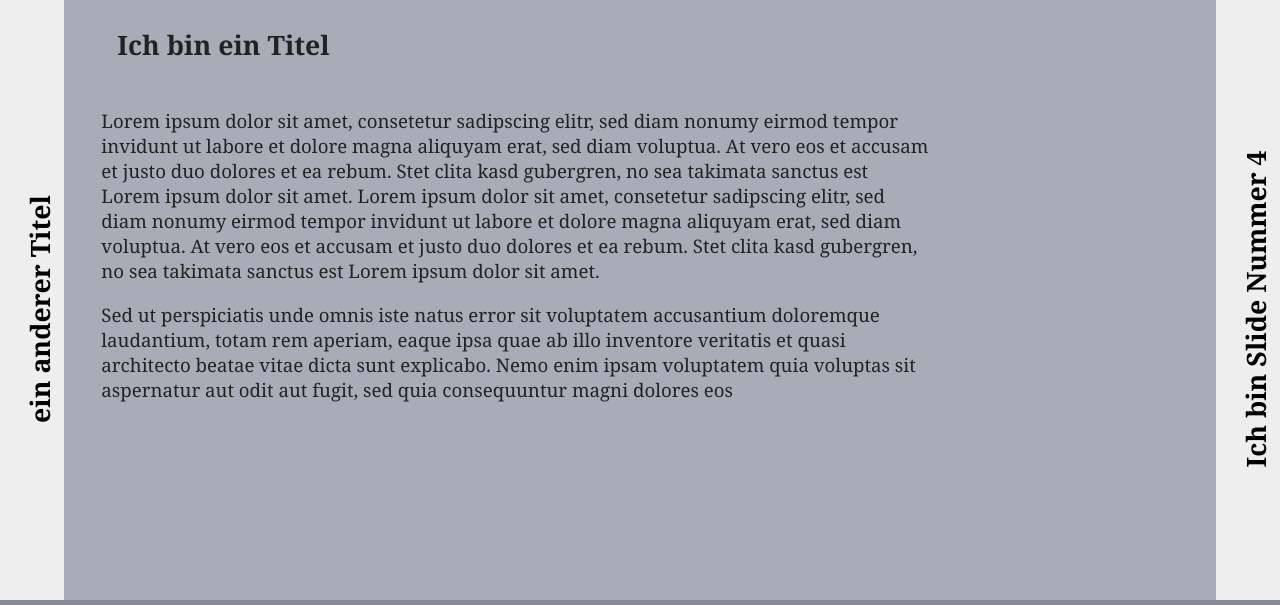
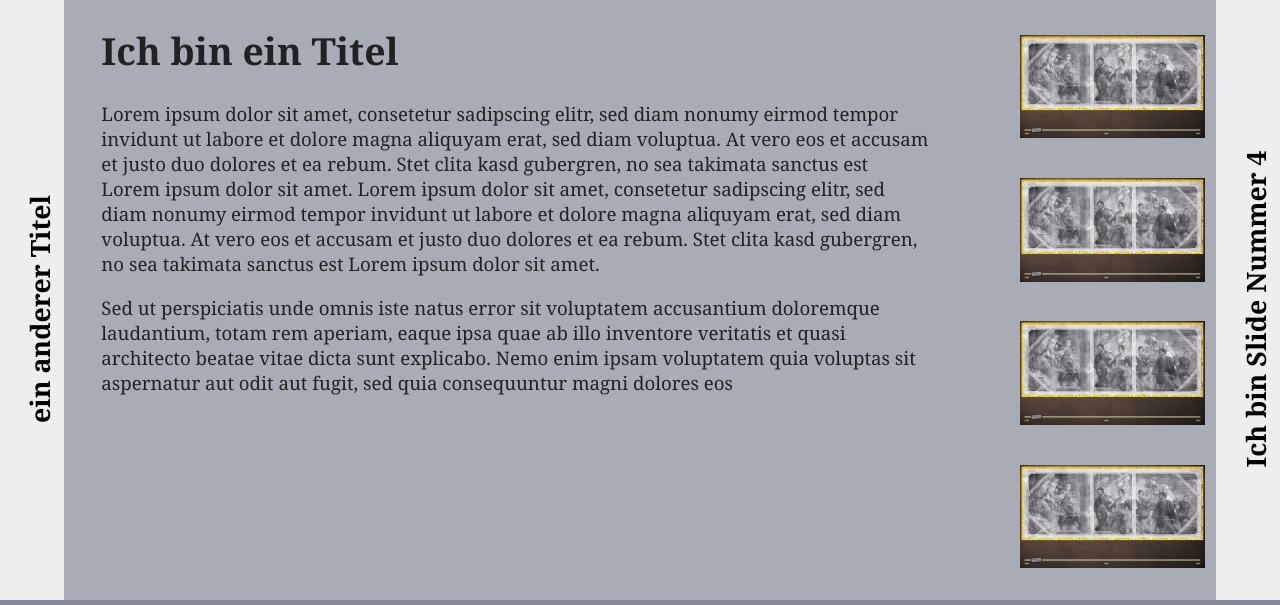
Before and after one commit to mszalomski/VeroneseRestauration, a plain HTML site: page index.html in a window 1280 px wide. Drawn offline with Linux system fonts and the light colour scheme.

Commit message:
picture sidebar

```diff
--- a/index.html
+++ b/index.html
@@ -26,6 +26,7 @@
 			<div class="carousel_title_min"><p>ein anderer Titel</p></div>
 			<div class="carousel_content_hidden">
 				<div class="info_content">
+					<h1>ein anderer Titel</h1>
 					<p>Lorem ipsum dolor sit amet, consetetur sadipscing elitr, sed diam nonumy eirmod tempor invidunt ut labore et dolore magna aliquyam erat, sed diam voluptua. At vero eos et accusam duo . kasd , no sanctus ipsum amet. Lorem , consetetur , nonumy eirmod tempor invidunt ut dolore aliquyam eratsed voluptuaAt eos accusam justo dolores ea . clita  gubergren, no sea takimata sanctus est Lorem ipsum dolor sit amet.</p>
 					<p>Sed ut perspiciatis unde omnis iste natus error  explicabo. Nemo enim ipsam voluptatem quia voluptas sit aspernatur aut odit aut fugit, sed quia consequuntur magni dolores eos </p>
 				</div>
@@ -37,11 +38,16 @@
 			<div class="carousel_title_active"><p>Ich bin ein Titel</p></div>
 			<div class="carousel_content_active">
 				<div class="info_content">
+					<h1>Ich bin ein Titel</h1>
 					<p>Lorem ipsum dolor sit amet, consetetur sadipscing elitr, sed diam nonumy eirmod tempor invidunt ut labore et dolore magna aliquyam erat, sed diam voluptua. At vero eos et accusam et justo duo dolores et ea rebum. Stet clita kasd gubergren, no sea takimata sanctus est Lorem ipsum dolor sit amet. Lorem ipsum dolor sit amet, consetetur sadipscing elitr, sed diam nonumy eirmod tempor invidunt ut labore et dolore magna aliquyam erat, sed diam voluptua. At vero eos et accusam et justo duo dolores et ea rebum. Stet clita kasd gubergren, no sea takimata sanctus est Lorem ipsum dolor sit amet.</p>
 					<p>Sed ut perspiciatis unde omnis iste natus error sit voluptatem accusantium doloremque laudantium, totam rem aperiam, eaque ipsa quae ab illo inventore veritatis et quasi architecto beatae vitae dicta sunt explicabo. Nemo enim ipsam voluptatem quia voluptas sit aspernatur aut odit aut fugit, sed quia consequuntur magni dolores eos </p>
 				</div>
 				<div class="picture_slider">
-
+					<img src="images/mockup1.jpg" class="thumbnail" />
+					<img src="images/mockup1.jpg" class="thumbnail" />
+					<img src="images/mockup1.jpg" class="thumbnail" />
+					<img src="images/mockup1.jpg" class="thumbnail" />
+					<img src="images/mockup1.jpg" class="thumbnail" />
 				</div>
 			</div>
 		</div>
--- a/scripts/veronese_main.js
+++ b/scripts/veronese_main.js
@@ -25,7 +25,7 @@ function redrawCarousel() {
 		switch(state) {
 			case SLIDESTATES.ACTIVE:
 				containerCSS = "carousel_visible";
-				childTitleCSS = "carousel_title_active";
+				childTitleCSS = "carousel_title_hidden";
 				childContentCSS = "carousel_content_active";
 				break;
 			case SLIDESTATES.MINIMIZED:
--- a/styles/layout.css
+++ b/styles/layout.css
@@ -69,6 +69,10 @@ body>div {
 }
 .carousel_title_hidden {
 	visibility: hidden;
+	margin: 0;
+	height: 0;
+	width: 0;
+	overflow: hidden;
 }
 .carousel_content_active {
 	width: 100%;
@@ -90,4 +94,11 @@ body>div {
 	float: right;
 	width: 20%;
 	height: 100%;
+	max-height: 100%;
+	overflow: auto;
 }
+.thumbnail {
+	margin-left: 2em;
+	margin-top: 2em;
+	width: 80%;
+}
```
Also changed, not shown: images/mockup1.jpg (renamed from images/Veronese_Restauration_Mockup1.jpg).
